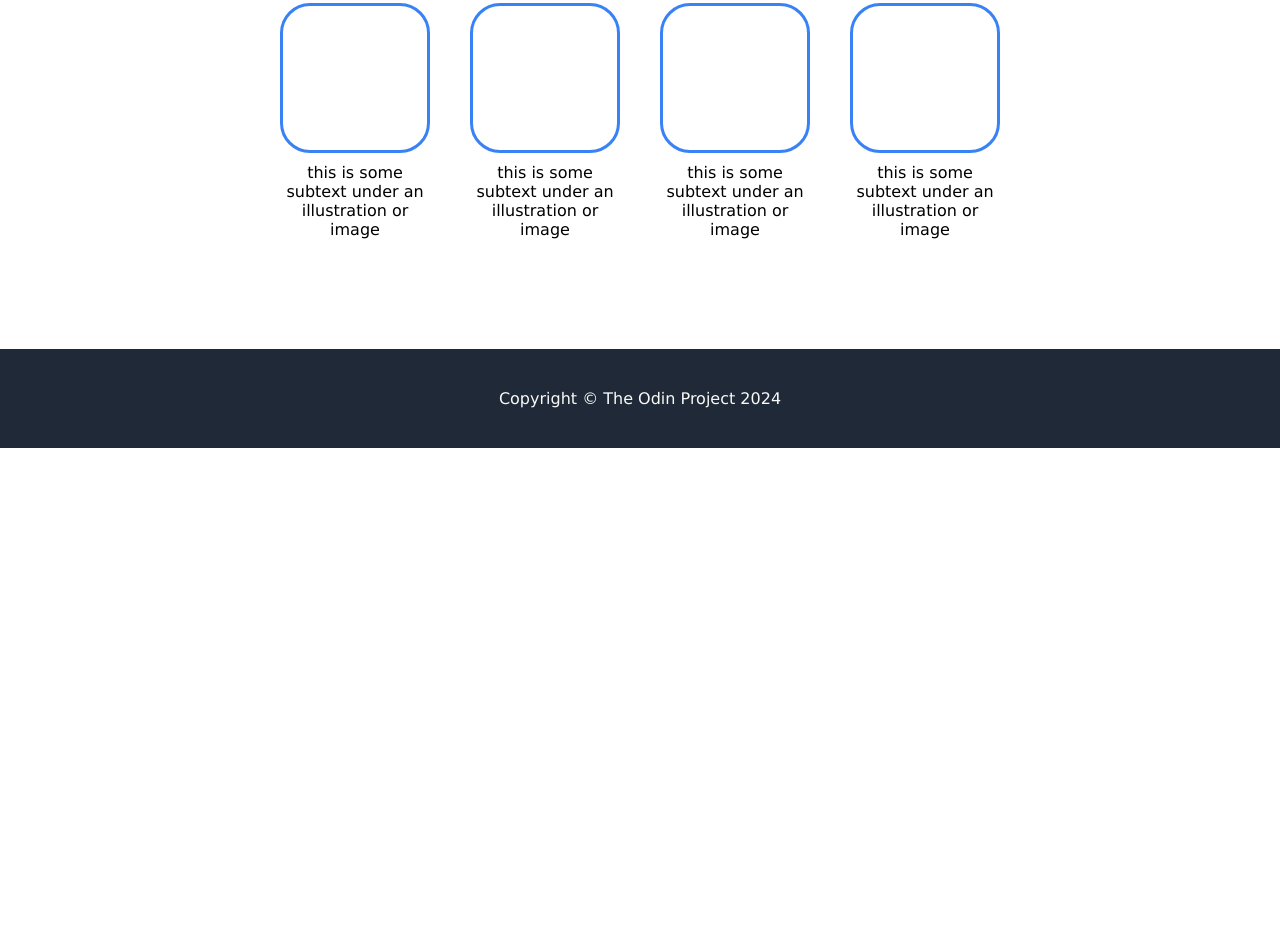
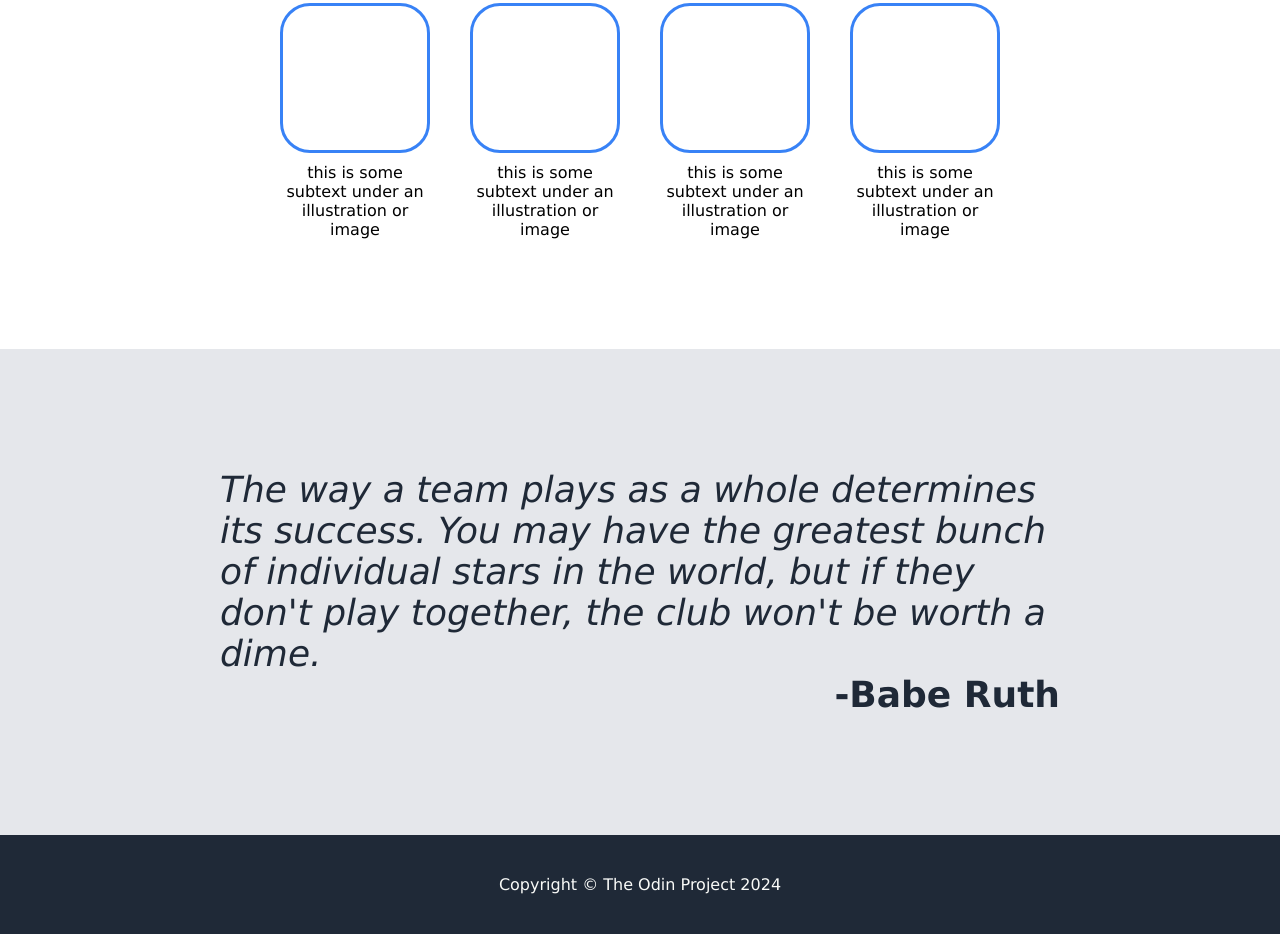
Before and after one commit to OanaGurzau/flex-landing-page, a plain HTML site: page index.html in a window 1280 px wide. Shown: the part 592-1526 px from the top of the page. Before the commit the page ends 1040 px from the top, so only its background shows below. Drawn offline with Linux system fonts and the light colour scheme.

Commit message:
Add quotes section

```diff
--- a/index.html
+++ b/index.html
@@ -51,7 +51,10 @@
         </div>
 
         <div class="quotes">
-
+            <div class="content-quotes">
+            <p>The way a team plays as a whole determines its success. You may have the greatest bunch of individual stars in the world, but if they don't play together, the club won't be worth a dime.</p>
+            <p class="author">-Babe Ruth</p>
+        </div>
         </div>
 
         <div class="newsletter">
--- a/style.css
+++ b/style.css
@@ -107,3 +107,20 @@ h2{
     text-align: center;
     padding: 10px 0;
 }
+
+.quotes{
+    background-color: #E5E7EB;
+    color: #1F2937;
+    font-size: 36px;
+    font-style: italic;
+}
+
+p.author{
+    text-align: right;
+    font-style: normal;
+    font-weight: 900;
+}
+
+.quotes{
+    padding: 120px 220px;
+}
```
